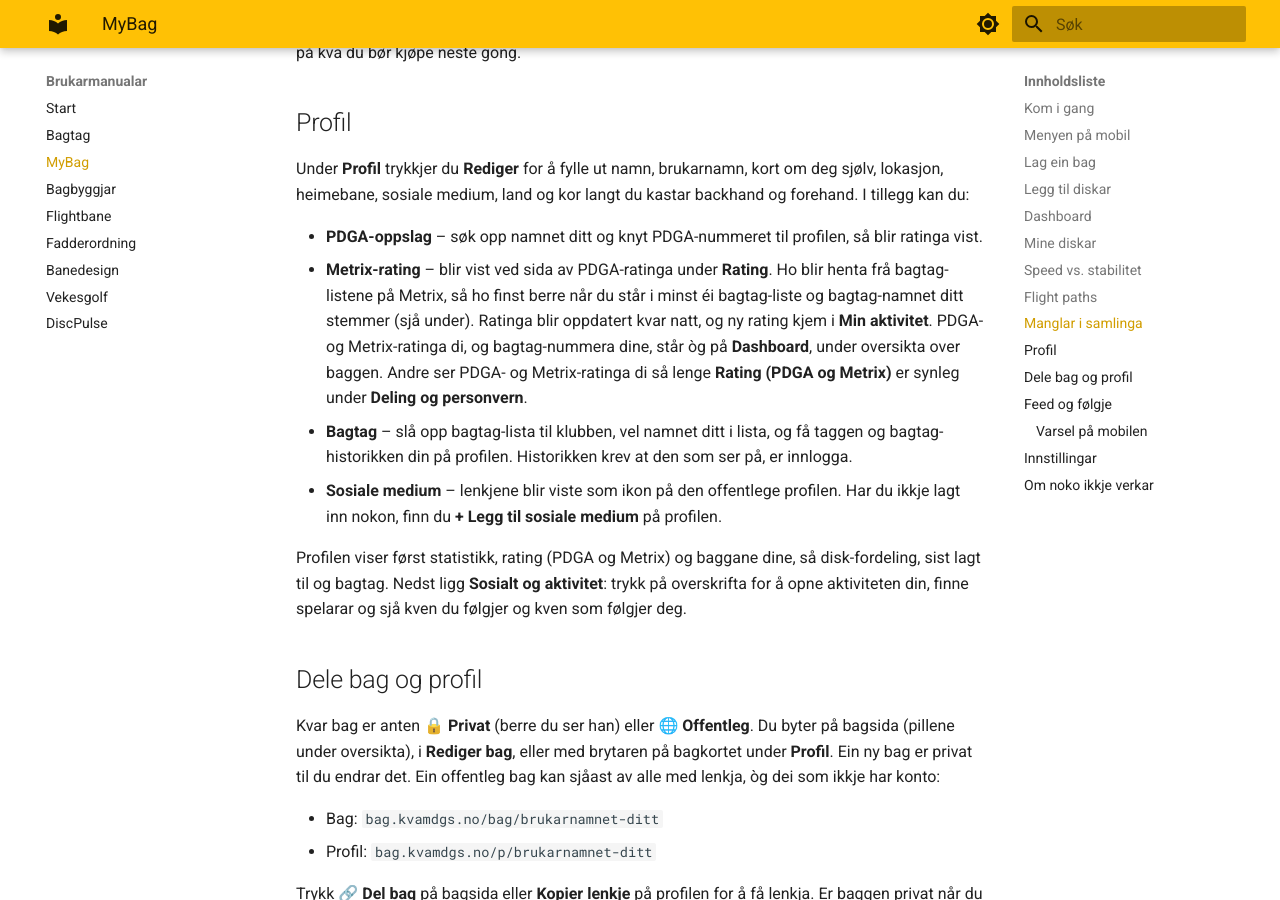
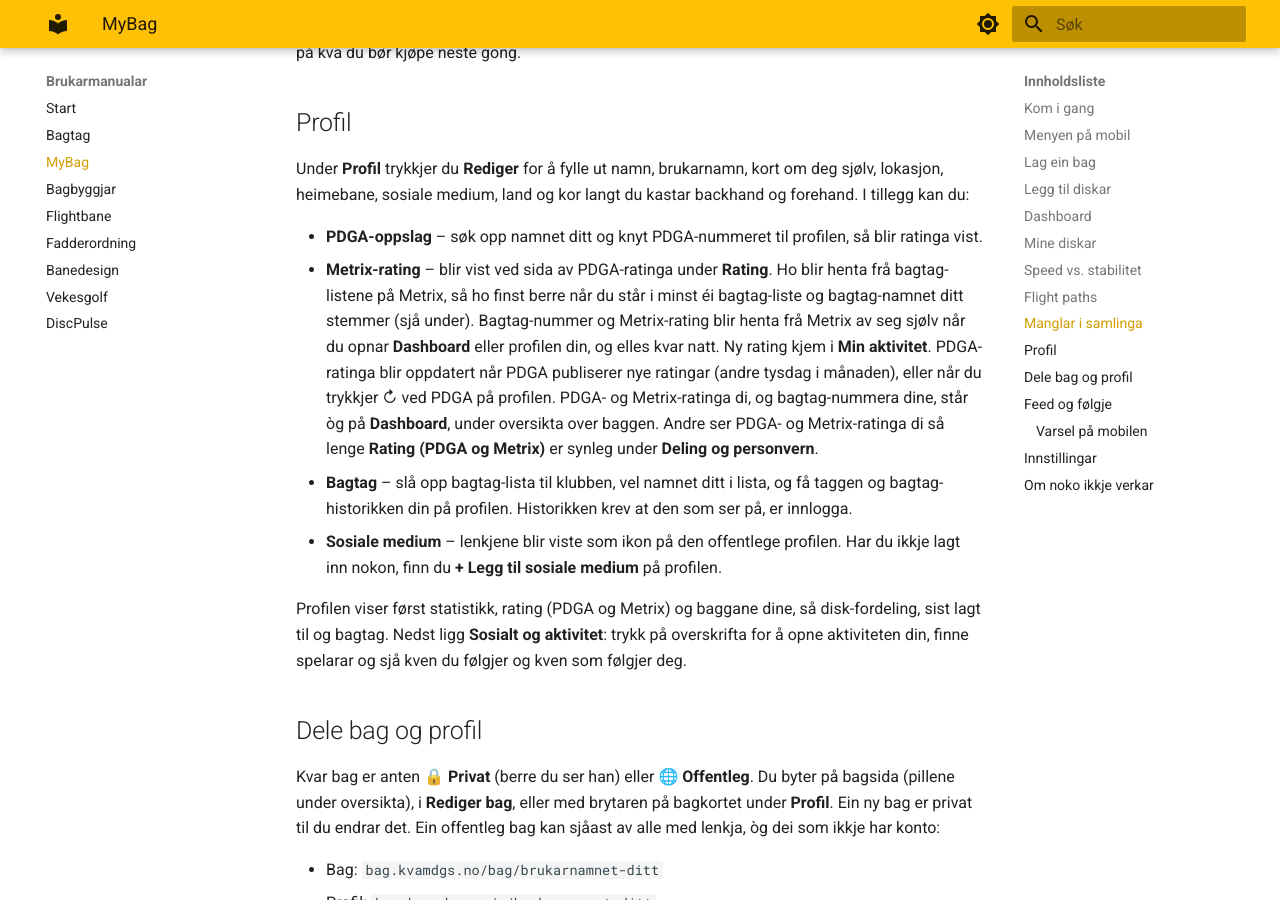
Before and after one commit to hanses89/manuals, an MkDocs documentation site: the page built from docs/bag.md, in a window 1280 px wide and 900 px high, scrolled down 3791 px. Built offline with MkDocs 1.6.1 and Material for MkDocs 9.7.7, drawn with Linux system fonts in a browser that asks for light colours.

Commit message:
manual: sync from bag.kvamdgs.no @ b8909786c4f66e58b0e95e1c9578c9ecc63e318a

```diff
--- a/docs/bag.md
+++ b/docs/bag.md
@@ -167,8 +167,11 @@ backhand og forehand. I tillegg kan du:
   blir ratinga vist.
 - **Metrix-rating** – blir vist ved sida av PDGA-ratinga under **Rating**. Ho
   blir henta frå bagtag-listene på Metrix, så ho finst berre når du står i
-  minst éi bagtag-liste og bagtag-namnet ditt stemmer (sjå under). Ratinga blir
-  oppdatert kvar natt, og ny rating kjem i **Min aktivitet**. PDGA- og
+  minst éi bagtag-liste og bagtag-namnet ditt stemmer (sjå under). Bagtag-nummer
+  og Metrix-rating blir henta frå Metrix av seg sjølv når du opnar **Dashboard**
+  eller profilen din, og elles kvar natt. Ny rating kjem i **Min aktivitet**.
+  PDGA-ratinga blir oppdatert når PDGA publiserer nye ratingar (andre tysdag i
+  månaden), eller når du trykkjer ↻ ved PDGA på profilen. PDGA- og
   Metrix-ratinga di, og bagtag-nummera dine, står òg på **Dashboard**, under
   oversikta over baggen. Andre ser PDGA- og
   Metrix-ratinga di så lenge **Rating (PDGA og Metrix)** er synleg under
```
